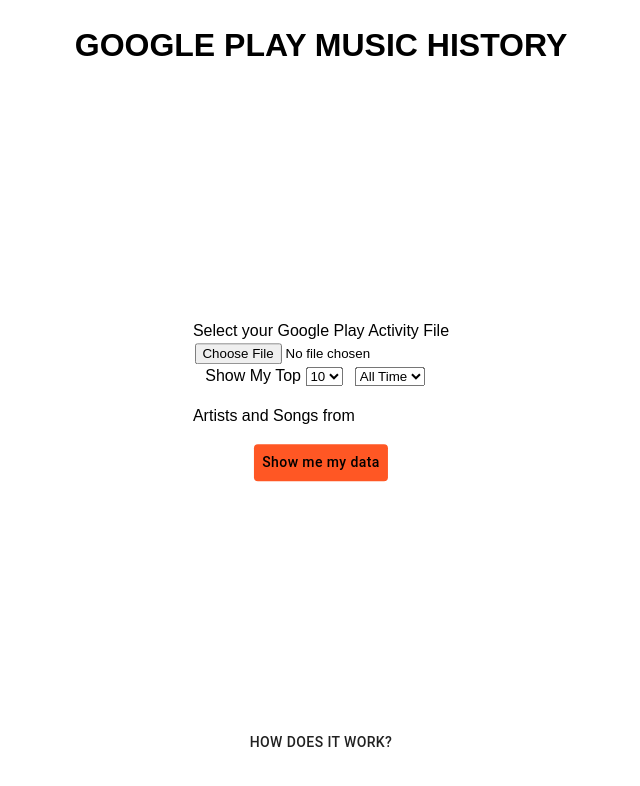
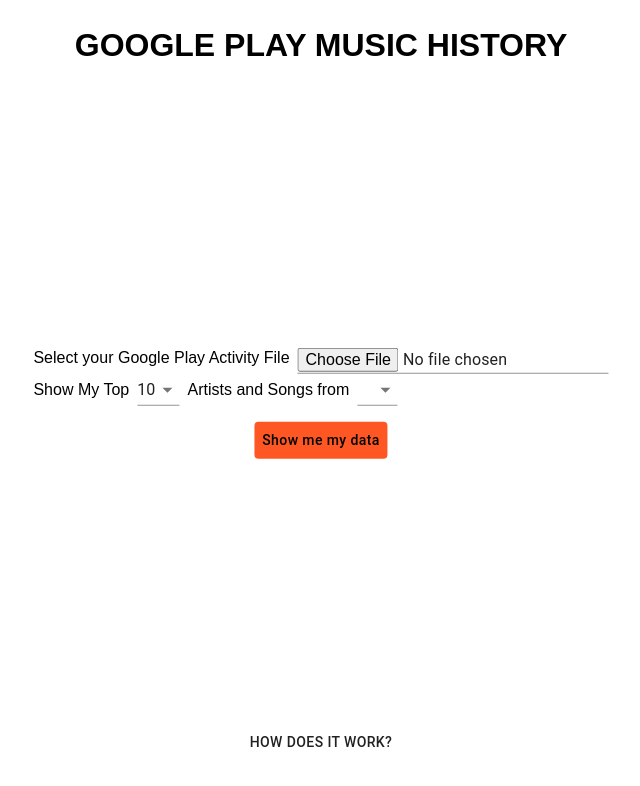
Before and after one commit to eblohm/google-music-review, a React (Create React App) app: page / in a window 1280 px wide. Shown: the top 786 px of the page, without its empty margins (319-959 px from the left). Built offline with nearby package versions, Linux system fonts and the light colour scheme; a web font is replaced by a local one.

Commit message:
add more material UI

```diff
--- a/src/components/Form.js
+++ b/src/components/Form.js
@@ -1,9 +1,9 @@
-import React, { useContext } from "react";
-import { StylesProvider } from "@material-ui/core/styles";
-import { FormButton, FormStyles } from "../styles/styles";
-import { fetchMusicData, selectGenerator } from "../utils/helpers";
-import UserDataContext from "../contexts/userData";
-import Select from "./Select";
+import React, { useContext } from 'react';
+import { StylesProvider } from '@material-ui/core/styles';
+import { FileUpload, FormButton, FormStyles } from '../styles/styles';
+import { fetchMusicData, selectGenerator } from '../utils/helpers';
+import UserDataContext from '../contexts/userData';
+import Select from './Select';
 
 export default function Form() {
   const { dispatch, state } = useContext(UserDataContext);
@@ -11,7 +11,7 @@
   let maxData = [];
 
   years = selectGenerator(2015, new Date().getFullYear());
-  years.push("All Time");
+  years.push('All Time');
 
   maxData = selectGenerator(10, 50);
 
@@ -19,39 +19,39 @@
     <FormStyles>
       <div className="file-upload">
         <label>Select your Google Play Activity File</label>
-        <input
+        <FileUpload
           type="file"
           className="gpm-file-uploader"
           onChange={e => {
             fetchMusicData(URL.createObjectURL(e.target.files[0]))
-              .then(file => dispatch({ type: "addFile", file }))
+              .then(file => dispatch({ type: 'addFile', file }))
               .catch(({ message }) =>
-                dispatch({ type: "error", error: message })
+                dispatch({ type: 'error', error: message })
               );
           }}
         />
       </div>
       <div className="data-selector">
         <div className="slice-select">
-          <label>Show My Top </label>
+          <label>Show My Top</label>
           <Select
-            change={e => dispatch({ type: "addSlice", slice: e.target.value })}
+            change={e => dispatch({ type: 'addSlice', slice: e.target.value })}
             value={state.sliceValue}
             data={maxData}
           />
-          <p> Artists and Songs from </p>
         </div>
         <div className="year-select">
+          <label>Artists and Songs from</label>
           <Select
-            change={e => dispatch({ type: "addYear", year: e.target.value })}
+            change={e => dispatch({ type: 'addYear', year: e.target.value })}
             value={state.year}
             data={years.reverse()}
           />
         </div>
       </div>
-      {state.year !== "" && state.file !== [] ? (
+      {state.year !== '' && state.file !== [] ? (
         <StylesProvider injectFirst>
-          <FormButton onClick={() => dispatch({ type: "getData" })}>
+          <FormButton onClick={() => dispatch({ type: 'getData' })}>
             Show me my data!
           </FormButton>
         </StylesProvider>
--- a/src/components/Modal.js
+++ b/src/components/Modal.js
@@ -1,6 +1,6 @@
-import React from "react";
-import ReactDOM from "react-dom";
-import { ModalBackground, ModalStyles } from "../styles/styles";
+import React from 'react';
+import ReactDOM from 'react-dom';
+import { ModalBackground, ModalStyles } from '../styles/styles';
 
 const Modal = ({ isShowing, hide }) =>
   isShowing
@@ -28,7 +28,7 @@
               </p>
               <ul>
                 <li>
-                  Go to{" "}
+                  Go to{' '}
                   <a href="https://takeout.google.com/">
                     https://takeout.google.com/
                   </a>
@@ -60,8 +60,8 @@
                   download the JSON file of your listening history to use here!
                 </li>
               </ul>
-              <p>
-                Inspired by{" "}
+              <p class="inspiration">
+                Inspired by{' '}
                 <a href="https://github.com/Lolincolc/gmusic_wrapped">
                   https://github.com/Lolincolc/gmusic_wrapped
                 </a>
--- a/src/components/Select.js
+++ b/src/components/Select.js
@@ -1,13 +1,14 @@
-import React from "react";
+import React from 'react';
+import { SelectStyles } from '../styles/styles';
 
 const Select = ({ change, value, data }) => (
-  <select onChange={change} value={value}>
+  <SelectStyles onChange={change} value={value}>
     {data.map(val => (
       <option key={val} value={val}>
         {val}
       </option>
     ))}
-  </select>
+  </SelectStyles>
 );
 
 export default Select;
--- a/src/styles/styles.js
+++ b/src/styles/styles.js
@@ -1,10 +1,10 @@
-import styled from "styled-components";
-import Button from "@material-ui/core/Button";
+import styled from 'styled-components';
+import { Button, Input, Select } from '@material-ui/core';
 
 const theme = {
-  black: "hsl(0, 0%, 0%)",
-  orange: "hsl(14, 100%, 57%)",
-  white: "hsl(0, 0%, 100%)"
+  black: 'hsl(0, 0%, 0%)',
+  orange: 'hsl(14, 100%, 57%)',
+  white: 'hsl(0, 0%, 100%)',
 };
 
 const AbsoluteCenter = styled.div`
@@ -13,6 +13,8 @@
   top: 50%;
   transform: translate(-50%, -50%);
 `;
+
+const FileUpload = styled(Input)``;
 
 const FormButton = styled(Button)`
   background-color: ${props => props.theme.orange};
@@ -30,12 +32,27 @@
   .file-upload {
     align-items: center;
     display: flex;
-    flex-direction: column;
     justify-content: center;
+
+    label {
+      margin-right: 0.5rem;
+    }
   }
 
   .data-selector {
     display: flex;
+    margin-bottom: 1rem;
+
+    .slice-select,
+    .year-select {
+      label {
+        margin-right: 0.5rem;
+      }
+    }
+
+    .slice-select {
+      margin-right: 0.5rem;
+    }
   }
 `;
 
@@ -71,6 +88,10 @@
     }
   }
 
+  .inspiration {
+    text-align: center;
+  }
+
   a {
     color: blue;
   }
@@ -88,6 +109,8 @@
 
 const SectionHeader = styled.h2``;
 
+const SelectStyles = styled(Select)``;
+
 const SiteHeader = styled.h1`
   text-align: center;
   text-transform: uppercase;
@@ -95,6 +118,7 @@
 
 export {
   theme,
+  FileUpload,
   FormStyles,
   FormButton,
   ModalActivator,
@@ -103,5 +127,6 @@
   MusicStyles,
   SectionStyles,
   SectionHeader,
-  SiteHeader
+  SelectStyles,
+  SiteHeader,
 };
```
Also changed, not shown: 1 other file (tests, documents, lock files or other folders).
